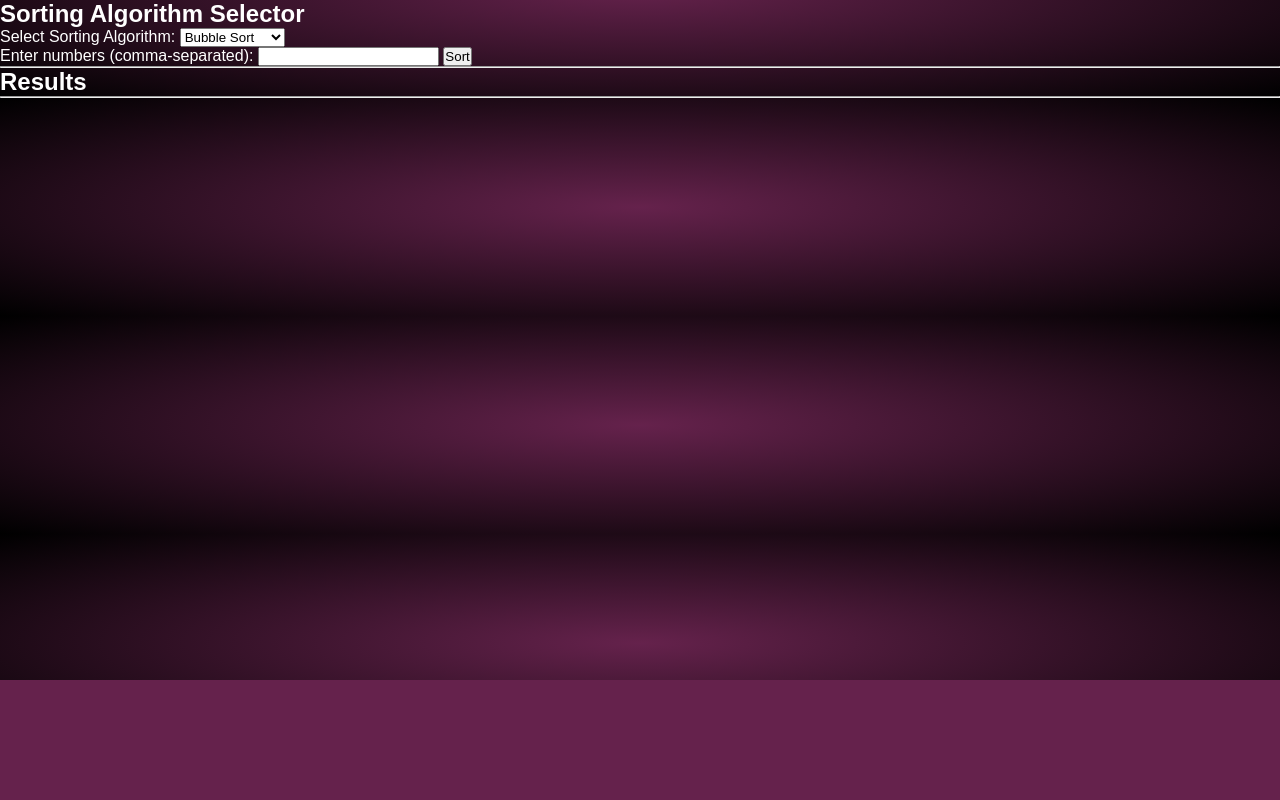
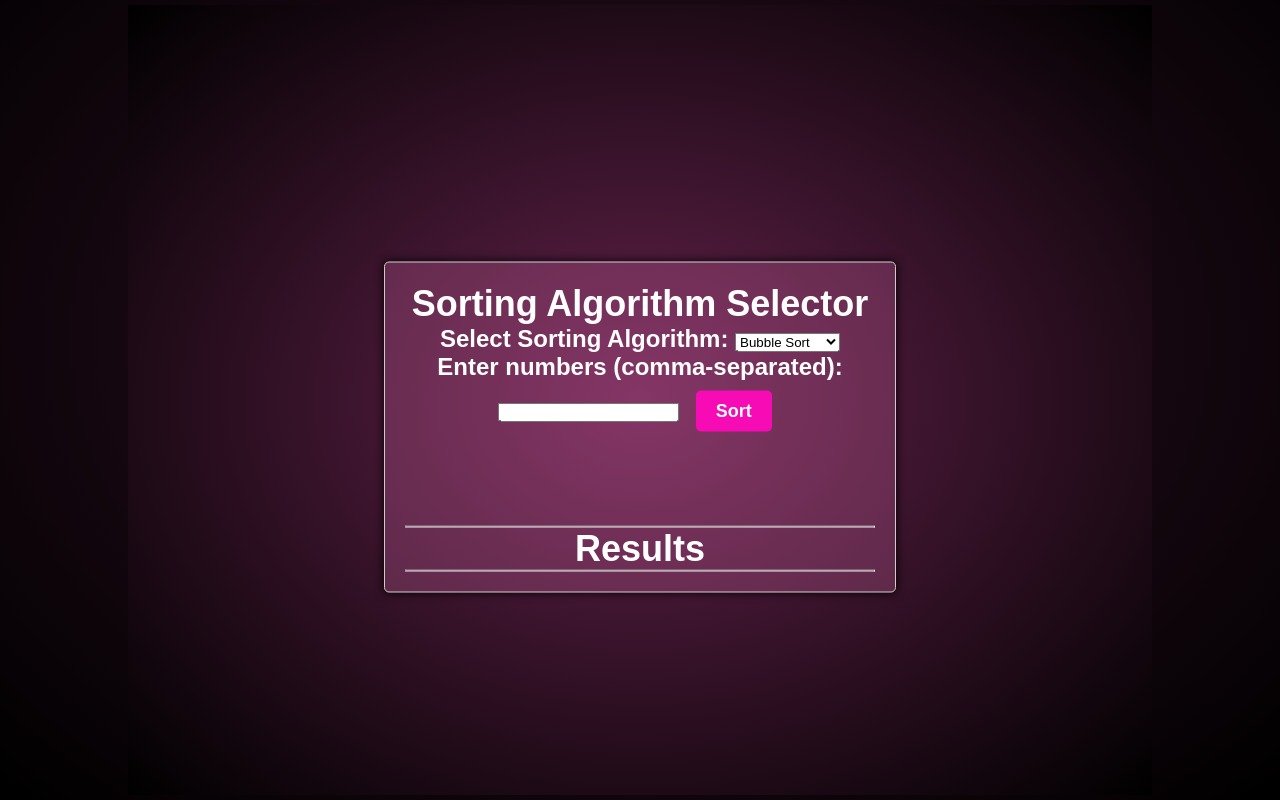
Before and after one commit to shanehazel/Group-6-Website, a Flask app: page /sorting_algo in a window 1280 px wide. Shown: the part 120-920 px from the top of the page. Before the commit the page ends 800 px from the top, so only its background shows below. Run offline with Flask 3, Linux system fonts and the light colour scheme.

Commit message:
sorting design

```diff
--- a/Search Algo Presentation/static/style.css
+++ b/Search Algo Presentation/static/style.css
@@ -251,6 +251,17 @@ nav ul li a:hover {
     padding-top: var(--container-padding-top);
   }
 
+  .team1 {
+    position: relative;
+    width: 500%;
+    background: radial-gradient(#65224c, #000000);
+    display: flex;
+    align-items: center;
+    justify-content: center;
+    flex-direction: column;
+    padding-top: var(--container-padding-top);
+  }
+
   .team-content {
     width: 100%;
     max-width: 1350px;
--- a/Search Algo Presentation/templates/SortingAlgo.html
+++ b/Search Algo Presentation/templates/SortingAlgo.html
@@ -6,6 +6,7 @@
     <meta name="viewport" content="width=device-width, initial-scale=1.0">
     <title>Sorting Algorithms</title>
     <link rel="stylesheet" href="/static/style.css">
+    <link rel="stylesheet" href="/static/style1.css">
 </head>
 <header class="head">
     <nav>
@@ -18,10 +19,20 @@
     </nav>
 </header>
 <body>
-    <div class="contact-container"><h2>Sorting Algorithm Selector</h2>
+    <div class="hero">
+        <br>
+        <br>
+        <br>
+        <section class="team">
+            <br>
+            <br>
+            <br>
+            <section class="team">
+                <div class="content">
+                    <h2>Sorting Algorithm Selector</h2>
                         <form id="sortingForm" action="/sorting_algo" method="post">
                             <label for="algorithm">Select Sorting Algorithm: </label>
-            <select id="algorithm" name="algorithm">
+                            <select id="algorithm" name="algorithm" class="form-label">
                                 <option value="bubble">Bubble Sort</option>
                                 <option value="selection">Selection Sort</option>
                                 <option value="insertion">Insertion Sort</option>
@@ -32,8 +43,14 @@
                             <label for="inputArray">Enter numbers (comma-separated): </label>
                             <input type="text" id="inputArray" name="inputArray" required>
 
-            <button type="submit">Sort</button>
+                            <button type="submit" class="try-it-button">Sort</button>
                         </form>
+                        <br>
+                        <br>
+                        <br>
+                        <div>
+                            <div>
+                                <div>
                                     <hr>
                                         <h2>Results</h2>
                                         {% if result %}
```
Lines whose indentation alone changed are shown as unchanged.
